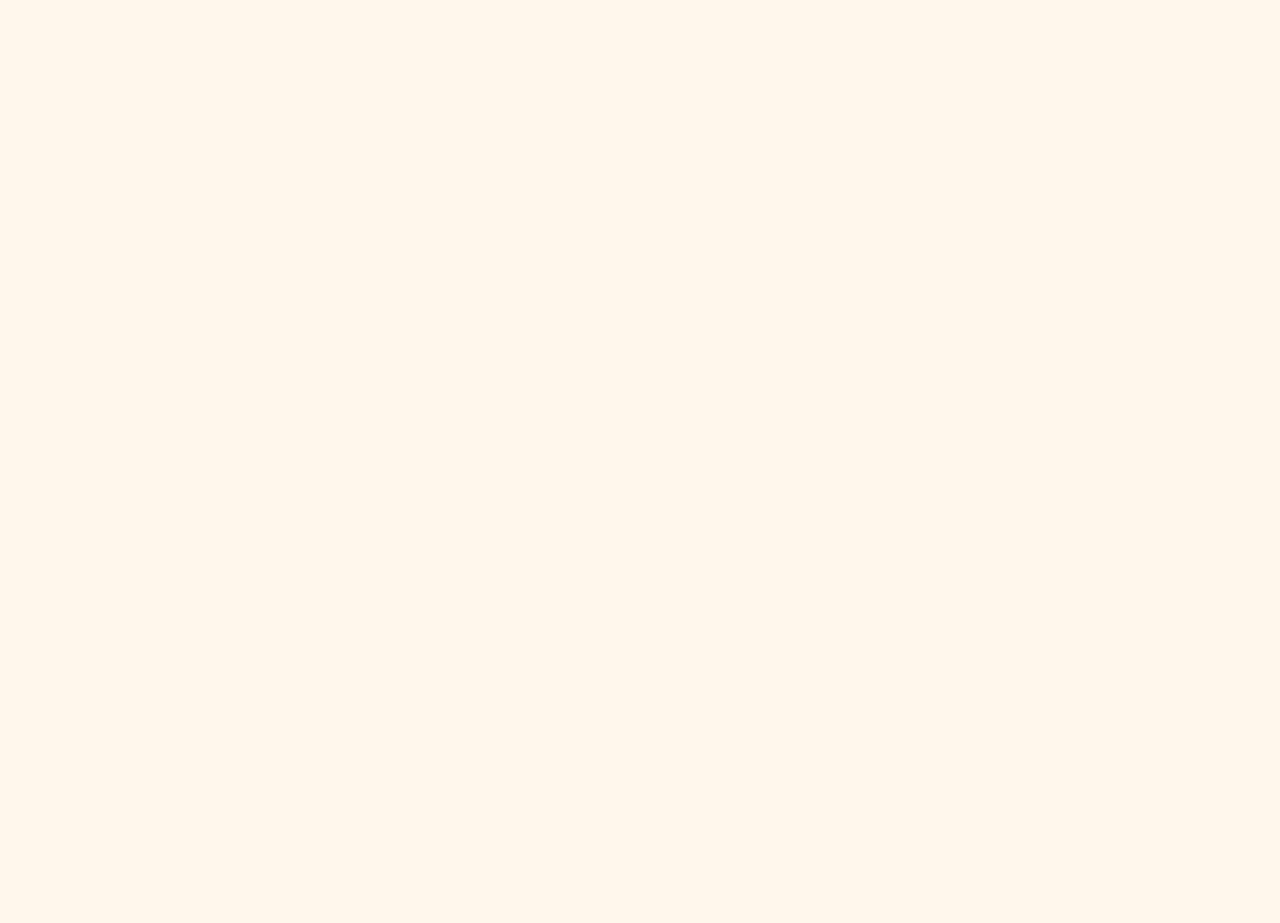
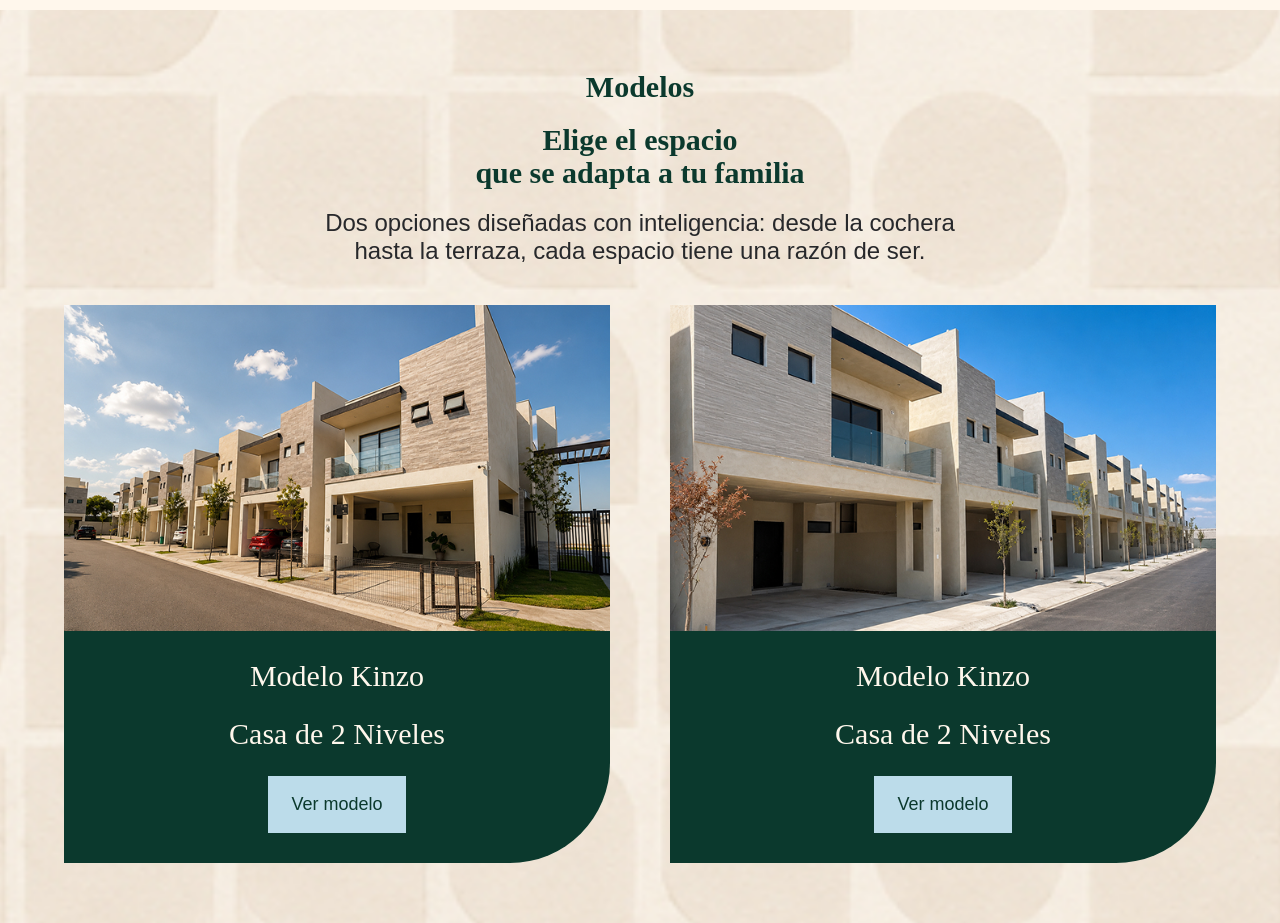
Before and after one commit to xperiencegroup/mision-de-los-angeles, a React (Vite) app: page / in a window 1280 px wide. Shown: the part 3320-4243 px from the top of the page. Before the commit the page ends 3280 px from the top, so only its background shows below. Built offline with nearby package versions, Linux system fonts and the light colour scheme.

Commit message:
Modelos terminado (decoración)

```diff
--- a/src/pages/home/components/modelos.jsx
+++ b/src/pages/home/components/modelos.jsx
@@ -0,0 +1,85 @@
+import background from "../../../assets/images/background-texture.jpg";
+import kinzoImage from "../../../assets/images/modelos/kinzo.jpg";
+import reveImage from "../../../assets/images/modelos/reve.jpg";
+
+export default function Modelos() {
+  return (
+    <div className="relative flex justify-center items-center w-full max-w-[1280px] p-[60px]">
+      {/* Background image */}
+      <div className="absolute -z-10 inset-0 w-full h-full overflow-hidden">
+        <img
+          src={background}
+          alt="Imagen de fondo"
+          className="absolute inset-0 w-full h-full object-cover scale-280"
+        />
+      </div>
+
+      {/* Text */}
+      <div className="flex flex-col w-full h-full justify-center items-center gap-[40px]">
+        <div className="flex flex-col gap-[20px] px-[51px]">
+          <h2 className="text-[30px] text-center font-woodland font-bold leading-[110%] text-verde-confianza">
+            Modelos
+          </h2>
+
+          <h3 className="text-[30px] text-center font-woodland font-bold leading-[110%] text-verde-confianza">
+            Elige el espacio <br /> que se adapta a tu familia
+          </h3>
+
+          <p className="text-paragraph4 text-center leading-[115%] text-gris-profundo">
+            Dos opciones diseñadas con inteligencia: desde la cochera <br />
+            hasta la terraza, cada espacio tiene una razón de ser.
+          </p>
+        </div>
+
+        {/* Cuadros */}
+        <div className="flex justify-center items-center gap-[60px]">
+          {/* Modelo Kinzo */}
+          <div className="w-[546px] bg-verde-confianza rounded-br-[100px] overflow-hidden">
+            <div className="relative w-full h-[326px]">
+              <img
+                src={kinzoImage}
+                alt="Imagen del Modelo Revé"
+                className="absolute inset-0 w-full h-full object-cover"
+              />
+            </div>
+            {/* Texto */}
+            <div className="flex flex-col w-full justify-center items-center px-[24px] py-[30px] gap-[20px]">
+              <h4 className="text-[30px] font-woodland leading-none text-beige-hogar">
+                Modelo Kinzo
+              </h4>
+              <p className="text-[30px] font-woodland text-beige-hogar">
+                Casa de 2 Niveles
+              </p>
+              <button className="px-[24px] py-[15px] text-button font-at-surt text-verde-confianza bg-celeste-bienestar">
+                Ver modelo
+              </button>
+            </div>
+          </div>
+
+          {/* Modelo Revé */}
+          <div className="w-[546px] bg-verde-confianza rounded-br-[100px] overflow-hidden">
+            <div className="relative w-full h-[326px]">
+              <img
+                src={reveImage}
+                alt="Imagen del Modelo Revé"
+                className="absolute inset-0 w-full h-full object-cover"
+              />
+            </div>
+            {/* Texto */}
+            <div className="flex flex-col w-full justify-center items-center px-[24px] py-[30px] gap-[20px]">
+              <h4 className="text-[30px] font-woodland leading-none text-beige-hogar">
+                Modelo Kinzo
+              </h4>
+              <p className="text-[30px] font-woodland text-beige-hogar">
+                Casa de 2 Niveles
+              </p>
+              <button className="px-[24px] py-[15px] text-button font-at-surt text-verde-confianza bg-celeste-bienestar">
+                Ver modelo
+              </button>
+            </div>
+          </div>
+        </div>
+      </div>
+    </div>
+  );
+}
--- a/src/pages/home/home.jsx
+++ b/src/pages/home/home.jsx
@@ -2,6 +2,7 @@ import Navbar from "../layout/navbar";
 import Amenidades from "./components/amenidades";
 import ConoceProyecto from "./components/conoce-proyecto";
 import Hero from "./components/hero";
+import Modelos from "./components/modelos";
 import Nosotros from "./components/nosotros";
 
 export default function Home() {
@@ -16,6 +17,8 @@ export default function Home() {
       <ConoceProyecto />
 
       <Amenidades />
+
+      <Modelos />
     </div>
   );
 }
```
Also changed, not shown: src/assets/images/modelos/kinzo.jpg (added), src/assets/images/modelos/reve.jpg (added).
